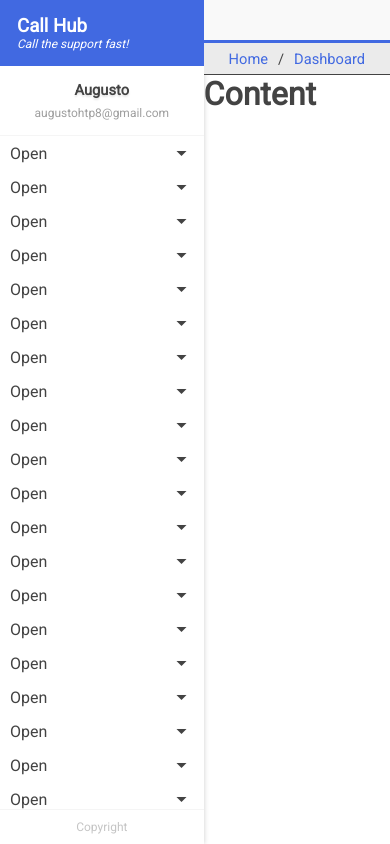
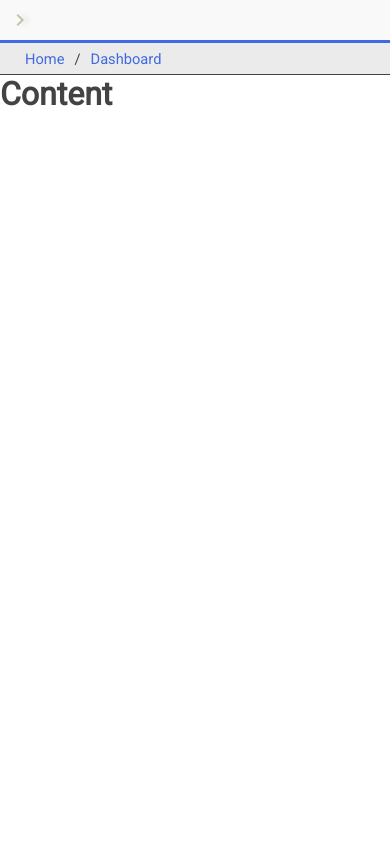
Before and after one commit to AugustoHTPereira/Sidebar, a PHP site: page / in a window 390 px wide. Run offline with PHP 8.4, Linux system fonts and the light colour scheme.

Commit message:
Hide sidebar

```diff
--- a/index.html
+++ b/index.html
@@ -273,7 +273,6 @@
                 </li>
             </ul>
         </div>
-
         <div class="sidebar-footer">
 
             <p style="text-align: center;">Copyright</p>
@@ -282,7 +281,9 @@
     </div>
 
     <div class="page">
-        <div class="navbar"></div>
+        <div class="navbar">
+            <a id="hiderSidebar" href="javascript:hideSidebar()"><i class="material-icons">chevron_left</i></a>
+        </div>
         <div class="navcrumb">
             <a href="#">Home</a>/
             <a href="#">Dashboard</a>
--- a/script.js
+++ b/script.js
@@ -14,3 +14,28 @@ for(let i = 0; i < els.length; i++)
         console.log(els[i]);
     }
 }
+
+document.getElementById("hiderSidebar").title = "Hide sidebar";
+if(window.innerWidth < 400) {
+    document.getElementById("hiderSidebar").firstElementChild.innerText = "chevron_right";
+    document.getElementById("hiderSidebar").title = "Show sidebar";
+}
+
+
+
+const hideSidebar = function()
+{
+    console.log("Window width", window.innerWidth);
+    var sidebar = document.getElementsByClassName("sidebar")[0];
+    console.log("Sidebar width", sidebar.style.width);
+    var trigger = document.getElementById("hiderSidebar");
+    if (sidebar.style.width == '300px' || sidebar.style.width == '') {
+        sidebar.style.width = "0px";
+        trigger.firstElementChild.innerText = "chevron_right";
+        document.getElementById("hiderSidebar").title = "Show sidebar";
+    } else {
+        sidebar.style.width = "300px";
+        trigger.firstElementChild.innerText = "chevron_left";
+        document.getElementById("hiderSidebar").title = "Hide sidebar";
+    }
+}
--- a/style.css
+++ b/style.css
@@ -18,6 +18,7 @@ a {
 }
 
 .sidebar {
+    transition: .3s ease-out;
     display: flex;
     flex-direction: column;
     height: 100vh;
@@ -124,9 +125,8 @@ a {
     align-items: center;
 }
 
-.trigger-collapse:hover > i {
+.trigger-collapse:hover > i, #hiderSidebar:hover > .material-icons {
     animation: arrow-down 2s infinite;
-
 }
 
 /* width */
@@ -174,6 +174,20 @@ a {
     background-color: #f9f9f9;
     height: 40px;
     border-bottom: 3px solid #4169e1;
+    display: flex;
+}
+
+.navbar #hiderSidebar {
+    height: 100%;
+    display: flex;
+    align-items: center;
+    justify-content: center;
+    width: 40px;
+}
+
+.navbar #hiderSidebar .material-icons {
+    color: #4169e1;
+    text-shadow: 5px 0px 5px rgba(0, 0, 0, 0.1);
 }
 
 .navcrumb {
@@ -190,3 +204,9 @@ a {
     margin-right: 10px;
     margin-left: 10px;
 }
+
+@media (max-width: 400px) {
+    .sidebar {
+        width: 0;
+    }
+}
```
